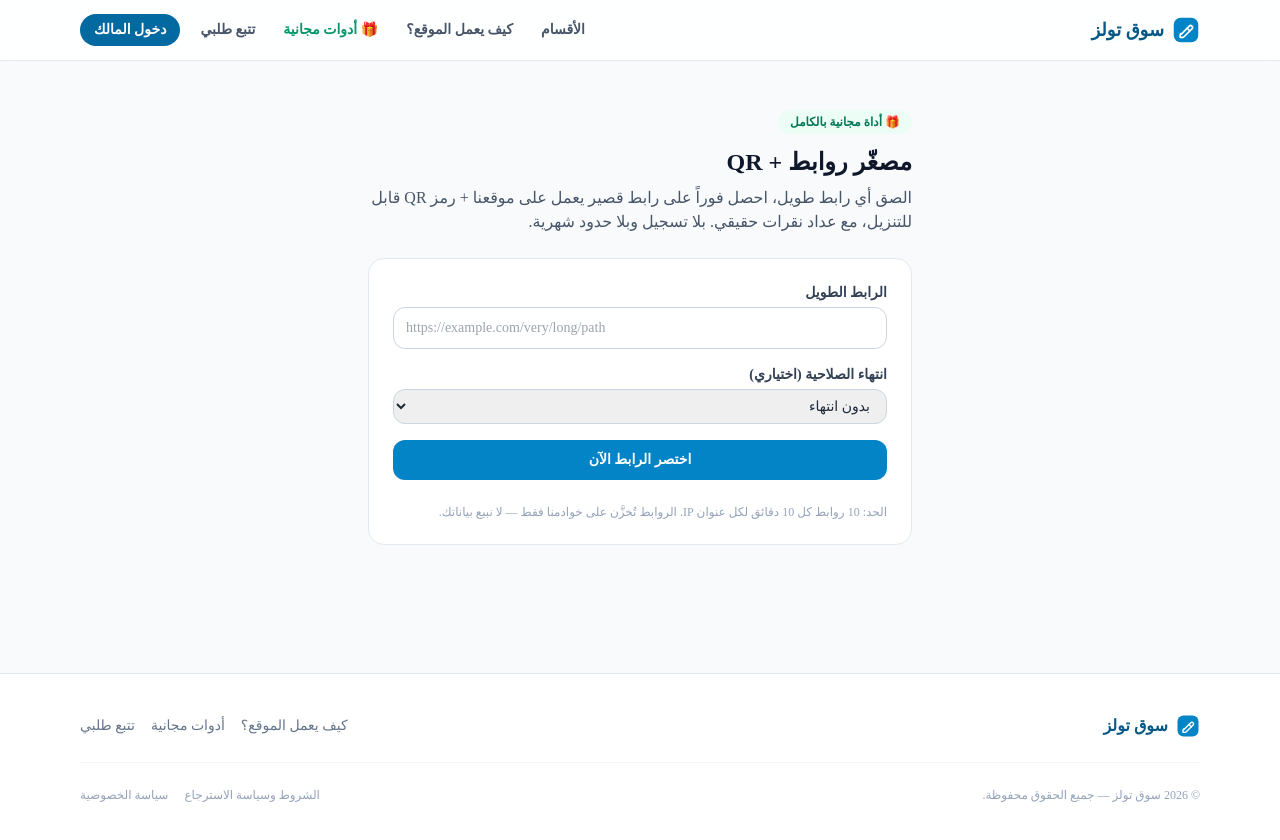
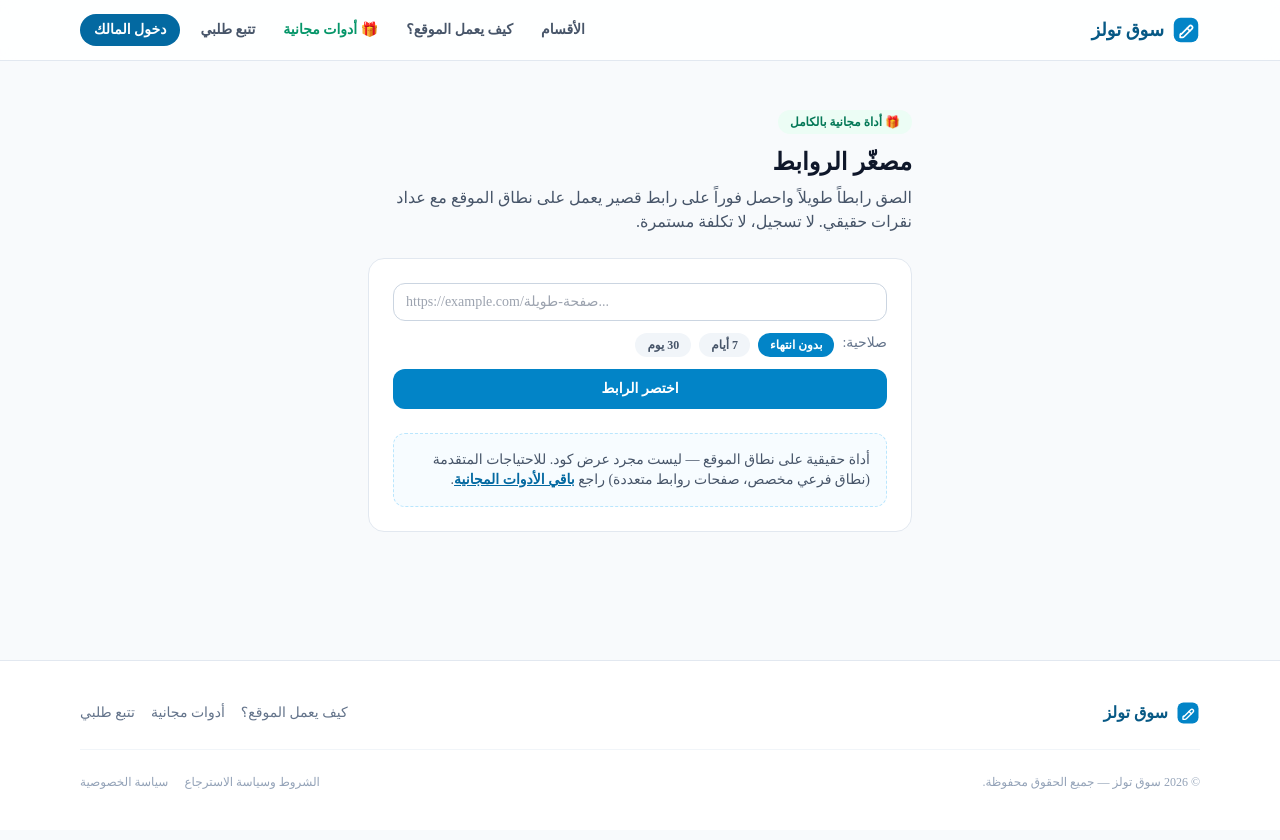
Before and after one commit to jonsnowx1r-lab/Ttbik, a Next.js app: page /free-tools/url-shortener in a window 1280 px wide. Shown: the top 840 px of the page. Built offline with nearby package versions, Linux system fonts and the light colour scheme; no server answers.

Commit message:
feat(tools): URL shortener — ShortLink model, /api/tools/shorten, /s/[code], free-tools page + migration

```diff
--- a/src/app/free-tools/page.tsx
+++ b/src/app/free-tools/page.tsx
@@ -9,8 +9,8 @@ export const metadata: Metadata = {
 const TOOLS = [
   {
     href: "/free-tools/url-shortener",
-    title: "مصغّر روابط + QR + عداد نقرات",
-    desc: "اختصر أي رابط طويل، احصل على رمز QR، وتابع عدد النقرات — مجاناً وبلا تسجيل.",
+    title: "مصغّر روابط + عداد نقرات",
+    desc: "اختصر أي رابط واحصل على رابط قصير على نطاق الموقع مع عداد نقرات حقيقي.",
   },
   {
     href: "/free-tools/image-optimizer",
--- a/src/app/free-tools/url-shortener/UrlShortener.tsx
+++ b/src/app/free-tools/url-shortener/UrlShortener.tsx
@@ -1,167 +1,135 @@
 "use client";
 
 import { useState } from "react";
-
-type ShortResult = {
-  code: string;
-  shortUrl: string;
-  targetUrl: string;
-  expiresAt: string | null;
-  clicks: number;
-};
+import Link from "next/link";
 
 export default function UrlShortener() {
   const [url, setUrl] = useState("");
-  const [days, setDays] = useState<number | null>(null);
+  const [expiresDays, setExpiresDays] = useState<number | null>(null);
   const [loading, setLoading] = useState(false);
-  const [error, setError] = useState<string | null>(null);
-  const [result, setResult] = useState<ShortResult | null>(null);
+  const [error, setError] = useState("");
+  const [result, setResult] = useState<{ shortUrl: string; code: string; clicks: number } | null>(null);
   const [copied, setCopied] = useState(false);
 
-  async function handleSubmit(e: React.FormEvent) {
-    e.preventDefault();
-    setError(null);
+  async function shorten() {
+    setError("");
     setResult(null);
-    setCopied(false);
-
     const trimmed = url.trim();
     if (!trimmed) {
-      setError("أدخل رابطاً أولاً");
+      setError("أدخل الرابط أولاً");
       return;
     }
-
     setLoading(true);
     try {
       const res = await fetch("/api/tools/shorten", {
         method: "POST",
         headers: { "Content-Type": "application/json" },
-        body: JSON.stringify({ url: trimmed, days }),
+        body: JSON.stringify({ url: trimmed, expiresDays }),
       });
       const data = await res.json();
       if (!res.ok) {
-        setError(data.error || "فشل إنشاء الرابط");
+        setError(data.error || "فشل الاختصار");
         return;
       }
-      setResult(data);
+      setResult({ shortUrl: data.shortUrl, code: data.code, clicks: data.clicks ?? 0 });
     } catch {
-      setError("خطأ في الاتصال، حاول مجدداً");
+      setError("تعذر الاتصال بالخادم");
     } finally {
       setLoading(false);
     }
   }
 
-  async function copyLink() {
+  function copy() {
     if (!result) return;
-    try {
-      await navigator.clipboard.writeText(result.shortUrl);
+    navigator.clipboard.writeText(result.shortUrl).then(() => {
       setCopied(true);
       setTimeout(() => setCopied(false), 2000);
-    } catch {
-      // fallback: select nothing, user can copy manually
-    }
+    });
   }
-
-  // Pure SVG QR via external free API is avoided (zero ongoing cost + no
-  // third-party dependency). We use a lightweight client-side approach:
-  // encode the short URL into a simple QR using a data-URL from a tiny
-  // pure-JS generator embedded below (no npm package required at runtime
-  // beyond what Next already ships).
-  const qrSrc = result
-    ? `https://api.qrserver.com/v1/create-qr-code/?size=180x180&data=${encodeURIComponent(result.shortUrl)}`
-    : null;
 
   return (
     <div className="rounded-2xl border border-slate-200 bg-white p-6">
-      <form onSubmit={handleSubmit} className="grid gap-4">
-        <div>
-          <label className="mb-1 block text-sm font-semibold text-slate-700">الرابط الطويل</label>
-          <input
-            type="url"
-            value={url}
-            onChange={(e) => setUrl(e.target.value)}
-            placeholder="https://example.com/very/long/path"
-            className="w-full rounded-xl border border-slate-300 px-3 py-2.5 text-sm focus:border-brand-500 focus:outline-none"
-            dir="ltr"
-            required
-          />
+      <div className="grid gap-3">
+        <input
+          value={url}
+          onChange={(e) => setUrl(e.target.value)}
+          placeholder="https://example.com/صفحة-طويلة..."
+          className="rounded-xl border border-slate-300 px-3 py-2 text-sm focus:border-brand-500 focus:outline-none"
+          dir="ltr"
+        />
+        <div className="flex flex-wrap gap-2 text-sm">
+          <span className="text-slate-500">صلاحية:</span>
+          {[
+            { label: "بدون انتهاء", v: null },
+            { label: "7 أيام", v: 7 },
+            { label: "30 يوم", v: 30 },
+          ].map((opt) => (
+            <button
+              key={String(opt.v)}
+              type="button"
+              onClick={() => setExpiresDays(opt.v)}
+              className={`rounded-full px-3 py-1 text-xs font-semibold ${
+                expiresDays === opt.v
+                  ? "bg-brand-600 text-white"
+                  : "bg-slate-100 text-slate-600 hover:bg-slate-200"
+              }`}
+            >
+              {opt.label}
+            </button>
+          ))}
         </div>
-
-        <div>
-          <label className="mb-1 block text-sm font-semibold text-slate-700">انتهاء الصلاحية (اختياري)</label>
-          <select
-            value={days === null ? "" : String(days)}
-            onChange={(e) => setDays(e.target.value ? Number(e.target.value) : null)}
-            className="w-full rounded-xl border border-slate-300 px-3 py-2 text-sm focus:border-brand-500 focus:outline-none"
-          >
-            <option value="">بدون انتهاء</option>
-            <option value="7">7 أيام</option>
-            <option value="30">30 يوماً</option>
-          </select>
-        </div>
-
         <button
-          type="submit"
+          type="button"
+          onClick={shorten}
           disabled={loading}
-          className="rounded-xl bg-brand-600 px-5 py-2.5 text-sm font-bold text-white hover:bg-brand-700 disabled:bg-slate-300"
+          className="rounded-xl bg-brand-600 px-4 py-2.5 text-sm font-bold text-white hover:bg-brand-700 disabled:opacity-60"
         >
-          {loading ? "جاري الاختصار..." : "اختصر الرابط الآن"}
+          {loading ? "جاري الاختصار..." : "اختصر الرابط"}
         </button>
-      </form>
+      </div>
 
       {error && (
-        <p className="mt-4 rounded-xl bg-red-50 px-4 py-3 text-sm text-red-700">{error}</p>
+        <p className="mt-3 rounded-xl bg-red-50 px-3 py-2 text-sm text-red-700">{error}</p>
       )}
 
       {result && (
-        <div className="mt-6 rounded-xl border border-emerald-200 bg-emerald-50 p-5">
-          <p className="text-sm font-semibold text-slate-700">الرابط القصير</p>
-          <div className="mt-2 flex flex-wrap items-center gap-2">
+        <div className="mt-4 rounded-xl bg-slate-50 p-4">
+          <p className="mb-2 text-xs font-semibold text-slate-500">الرابط القصير:</p>
+          <p className="break-all font-mono text-sm text-brand-700" dir="ltr">
+            {result.shortUrl}
+          </p>
+          <p className="mt-1 text-xs text-slate-500">النقرات حتى الآن: {result.clicks}</p>
+          <div className="mt-3 flex flex-wrap gap-2">
+            <button
+              type="button"
+              onClick={copy}
+              className="rounded-xl bg-brand-600 px-4 py-2 text-sm font-bold text-white hover:bg-brand-700"
+            >
+              {copied ? "✅ تم النسخ" : "نسخ الرابط"}
+            </button>
             <a
               href={result.shortUrl}
               target="_blank"
-              rel="noopener noreferrer"
-              className="break-all font-mono text-sm font-bold text-brand-700 underline"
-              dir="ltr"
+              rel="noreferrer"
+              className="rounded-xl border border-slate-300 px-4 py-2 text-sm font-semibold text-slate-600 hover:border-brand-300"
             >
-              {result.shortUrl}
+              فتح
             </a>
-            <button
-              type="button"
-              onClick={copyLink}
-              className="rounded-lg bg-white px-3 py-1.5 text-xs font-bold text-slate-700 shadow-sm ring-1 ring-slate-200 hover:bg-slate-50"
-            >
-              {copied ? "تم النسخ ✓" : "نسخ"}
-            </button>
           </div>
-
-          {result.expiresAt && (
-            <p className="mt-2 text-xs text-slate-500">
-              ينتهي: {new Date(result.expiresAt).toLocaleDateString("ar-EG")}
-            </p>
-          )}
-
-          {qrSrc && (
-            <div className="mt-4 flex flex-col items-center gap-2">
-              <img src={qrSrc} alt="QR code" width={180} height={180} className="rounded-lg bg-white p-2" />
-              <a
-                href={qrSrc}
-                download={`qr-${result.code}.png`}
-                className="text-xs font-semibold text-brand-700 underline"
-              >
-                تنزيل رمز QR
-              </a>
-            </div>
-          )}
-
-          <p className="mt-4 text-xs text-slate-500">
-            عداد النقرات يعمل تلقائياً عند فتح الرابط القصير. لا تحتاج حساباً لمتابعة الاستخدام الأساسي.
+          <p className="mt-3 text-xs text-slate-500">
+            لمشاركة QR: انسخ الرابط والصقه في أي مولّد QR مجاني، أو استخدمه مباشرة في منشوراتك.
           </p>
         </div>
       )}
 
-      <p className="mt-6 text-xs text-slate-400">
-        الحد: 10 روابط كل 10 دقائق لكل عنوان IP. الروابط تُخزَّن على خوادمنا فقط — لا نبيع بياناتك.
-      </p>
+      <div className="mt-6 rounded-xl border border-dashed border-brand-200 bg-brand-50/50 p-4 text-sm text-slate-600">
+        أداة حقيقية على نطاق الموقع — ليست مجرد عرض كود. للاحتياجات المتقدمة (نطاق فرعي مخصص، صفحات
+        روابط متعددة) راجع{" "}
+        <Link href="/free-tools" className="font-bold text-brand-700 underline">
+          باقي الأدوات المجانية
+        </Link>
+        .
+      </div>
     </div>
   );
 }
--- a/src/app/free-tools/url-shortener/page.tsx
+++ b/src/app/free-tools/url-shortener/page.tsx
@@ -2,9 +2,9 @@ import type { Metadata } from "next";
 import UrlShortener from "./UrlShortener";
 
 export const metadata: Metadata = {
-  title: "مصغّر روابط مجاني + QR + عداد نقرات | سوق تولز",
+  title: "مصغّر روابط مجاني + عداد نقرات | سوق تولز",
   description:
-    "اختصر أي رابط طويل، احصل على رمز QR، وتابع عدد النقرات — مجاناً وبلا تسجيل وبلا حدود شهرية.",
+    "اختصر أي رابط واحصل على رابط قصير مع عداد نقرات — مجاناً، بلا تسجيل، بلا حدود يومية معقولة.",
 };
 
 export default function UrlShortenerPage() {
@@ -13,10 +13,10 @@ export default function UrlShortenerPage() {
       <span className="inline-block rounded-full bg-emerald-50 px-3 py-1 text-xs font-bold text-emerald-700">
         🎁 أداة مجانية بالكامل
       </span>
-      <h1 className="mt-3 text-2xl font-extrabold text-slate-900">مصغّر روابط + QR</h1>
+      <h1 className="mt-3 text-2xl font-extrabold text-slate-900">مصغّر الروابط</h1>
       <p className="mt-2 text-slate-600">
-        الصق أي رابط طويل، احصل فوراً على رابط قصير يعمل على موقعنا + رمز QR قابل للتنزيل، مع عداد نقرات
-        حقيقي. بلا تسجيل وبلا حدود شهرية.
+        الصق رابطاً طويلاً واحصل فوراً على رابط قصير يعمل على نطاق الموقع مع عداد نقرات حقيقي.
+        لا تسجيل، لا تكلفة مستمرة.
       </p>
       <div className="mt-6">
         <UrlShortener />
```
Also changed, not shown: src/app/api/tools/shorten/route.ts (+41 -50 lines), src/app/s/[code]/route.ts (+19 -14 lines), 4 other files (tests, documents, lock files or other folders).
